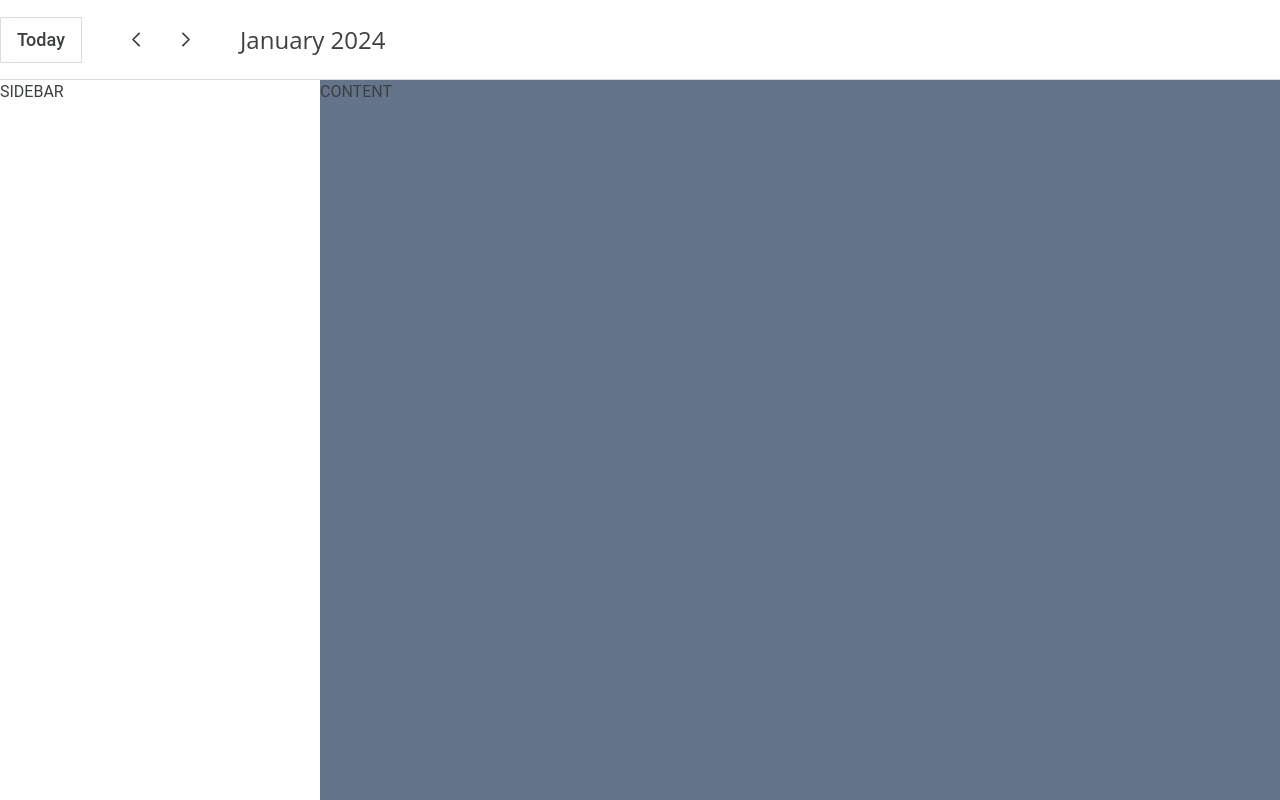
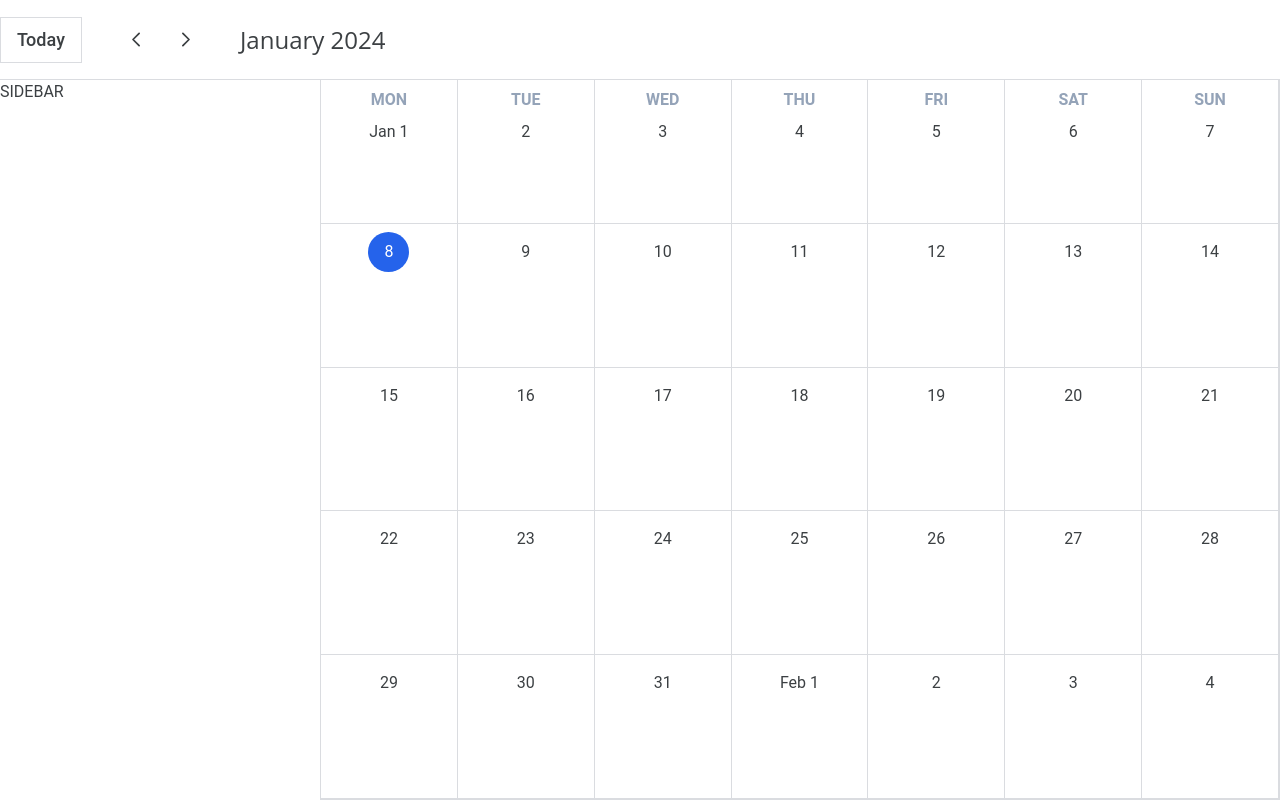
Before and after one commit to franpad8/google-calendar-clone, a React (Vite) app: page / in a window 1280 px wide. Built offline with nearby package versions, Linux system fonts and the light colour scheme.

Commit message:
Show Calendar Component

```diff
--- a/package.json
+++ b/package.json
@@ -23,6 +23,8 @@
     "@vitejs/plugin-react": "^4.2.1",
     "autoprefixer": "^10.4.16",
     "eslint": "^8.55.0",
+    "eslint-config-prettier": "^9.1.0",
+    "eslint-plugin-prettier": "^5.0.0",
     "eslint-plugin-react-hooks": "^4.6.0",
     "eslint-plugin-react-refresh": "^0.4.5",
     "postcss": "^8.4.33",
--- a/src/App.tsx
+++ b/src/App.tsx
@@ -1,8 +1,13 @@
 import React from 'react'
 import AppLayout from './AppLayout'
+import SelectedMonthProvider from './contexts/selectedMonthProvider'
 
 function App (): React.ReactElement {
-  return <AppLayout />
+  return (
+    <SelectedMonthProvider>
+      <AppLayout />
+    </SelectedMonthProvider>
+  )
 }
 
 export default App
--- a/src/AppLayout.tsx
+++ b/src/AppLayout.tsx
@@ -1,12 +1,15 @@
 import { ReactElement } from 'react'
 import Header from './components/Header'
+import Calendar from './components/Calendar'
 
 function AppLayout (): ReactElement {
   return (
     <div className='grid grid-cols-[20rem_1fr] h-screen grid-rows-[5rem_1fr]'>
       <Header />
       <div className='h-full'>SIDEBAR</div>
-      <main className='bg-slate-500'>CONTENT</main>
+      <main>
+        <Calendar />
+      </main>
     </div>
   )
 }
--- /dev/null
+++ b/src/components/Calendar.tsx
@@ -0,0 +1,101 @@
+import {
+  eachDayOfInterval,
+  endOfMonth,
+  format,
+  startOfMonth,
+  subDays,
+  isToday,
+  addDays
+} from 'date-fns'
+import Square from './Square'
+import { useSelectedMonth } from '../contexts/selectedMonthContext'
+
+function Calendar () {
+  const { selectedMonth } = useSelectedMonth()
+
+
+  const startMonth = startOfMonth(selectedMonth)
+  const endMonth = endOfMonth(selectedMonth)
+
+  const daysInMonth = eachDayOfInterval({
+    start: startMonth,
+    end: endMonth
+  })
+
+  const startMonthDay = Number(format(startMonth, 'i')) - 1
+  const daysBeforeStartOfMonth =
+    startMonthDay > 0
+      ? eachDayOfInterval({
+          start: subDays(startMonth, startMonthDay),
+          end: subDays(startMonth, 1)
+        })
+      : []
+
+  const numDaysAfterEndOfMonth = 7 - Number(format(endMonth, 'i'))
+
+  const daysAfterEndOfMonth =
+    numDaysAfterEndOfMonth > 0
+      ? eachDayOfInterval({
+          start: addDays(endMonth, 1),
+          end: addDays(endMonth, numDaysAfterEndOfMonth)
+        })
+      : []
+
+  return (
+    <div
+      className='grid
+                 grid-cols-[repeat(7,1fr)]
+                 grid-rows-5
+                 bg-hairline
+                 h-full
+                 w-full
+                 border border-hairline
+                 border-t-0'
+    >
+      {daysBeforeStartOfMonth.map(day => {
+        const dayOfMonthNumber = format(day, 'd')
+
+        return (
+          <Square
+            key={day.getTime()}
+            dayName={format(day, 'eee')}
+            dayNumber={dayOfMonthNumber}
+            isToday={isToday(day)}
+          />
+        )
+      })}
+      {daysInMonth.map(day => {
+        const dayOfMonthNumber = format(day, 'd')
+        const dayOfWeekNumber = format(day, 'i')
+        return (
+          <Square
+            key={day.getTime()}
+            dayName={
+              Number(dayOfMonthNumber) <= Number(dayOfWeekNumber)
+                ? format(day, 'eee')
+                : undefined
+            }
+            dayNumber={
+              dayOfMonthNumber === '1' ? format(day, 'MMM d') : dayOfMonthNumber
+            }
+            isToday={isToday(day)}
+          />
+        )
+      })}
+      {daysAfterEndOfMonth.map(day => {
+        const dayOfMonthNumber = format(day, 'd')
+        return (
+          <Square
+            key={day.getTime()}
+            dayNumber={
+              dayOfMonthNumber === '1' ? format(day, 'MMM d') : dayOfMonthNumber
+            }
+            isToday={isToday(day)}
+          />
+        )
+      })}
+    </div>
+  )
+}
+
+export default Calendar
--- a/src/components/MonthSelector.tsx
+++ b/src/components/MonthSelector.tsx
@@ -1,24 +1,26 @@
-import React, { useState } from 'react'
+import React from 'react'
 import { HiOutlineChevronLeft, HiOutlineChevronRight } from 'react-icons/hi'
-import { addMonths, format, subMonths } from 'date-fns'
+import { format } from 'date-fns'
+import { useSelectedMonth } from '../contexts/selectedMonthContext'
 
 function MonthSelector (): React.ReactElement {
-  const [selectedMonth, setSelectedMonth] = useState<Date>(() => new Date())
+
+  const {selectedMonth, decrementMonth, incrementMonth, goToCurrentMonth} = useSelectedMonth()
 
   const todayDate = format(selectedMonth, 'MMMM yyy')
 
   function onPreviousMonthClick (e: Event) {
     e.preventDefault()
-    setSelectedMonth(month => subMonths(month, 1))
+    decrementMonth()
   }
 
   function onNextMonthClick (e: Event) {
     e.preventDefault()
-    setSelectedMonth(month => addMonths(month, 1))
+    incrementMonth()
   }
 
   function onTodayClick () {
-    setSelectedMonth(new Date())
+    goToCurrentMonth()
   }
 
   return (
--- /dev/null
+++ b/src/components/Square.tsx
@@ -0,0 +1,40 @@
+import React from 'react'
+
+interface SquareProps {
+  dayName?: string
+  dayNumber: string
+  isToday?: boolean
+}
+
+function Square ({
+  dayName,
+  dayNumber,
+  isToday = false
+}: SquareProps): React.ReactElement {
+  const style = isToday ? 'bg-blue-600 text-white' : ''
+
+  return (
+    <div
+      className='flex
+                 flex-col
+                 gap
+                 bg-white
+                 items-center
+                 py-2
+                 border-solid
+                 border-r
+                 border-r-hairline
+                 border-b
+                 border-b-hairline'
+    >
+      {dayName && (
+        <span className='uppercase font-semibold text-slate-400'>
+          {dayName}
+        </span>
+      )}
+      <span className={`py-2 px-4 rounded-[50%] ${style}`}>{dayNumber}</span>
+    </div>
+  )
+}
+
+export default Square
--- /dev/null
+++ b/src/contexts/selectedMonthContext.ts
@@ -0,0 +1,18 @@
+import { createContext, useContext } from "react";
+
+export interface SelectedMonthContextType {
+  selectedMonth: Date,
+  incrementMonth: () => void,
+  decrementMonth: () => void,
+  goToCurrentMonth: () => void
+}
+
+export const SelectedMonthContext = createContext<SelectedMonthContextType | null>(null)
+
+export function useSelectedMonth () {
+  const context = useContext(SelectedMonthContext)
+
+  if (!context) throw new Error('SelectedMonthContext was used outside of SelectedMonthContext')
+
+  return context
+}
--- /dev/null
+++ b/src/contexts/selectedMonthProvider.tsx
@@ -0,0 +1,23 @@
+import React, { useState } from "react";
+import { SelectedMonthContext } from "./selectedMonthContext";
+import { addMonths, subMonths } from "date-fns";
+
+function SelectedMonthProvider({children}: {children: React.ReactElement}) {
+  const [selectedMonth, setSelectedMonth] = useState<Date>(() => new Date())
+
+  const incrementMonth = () => setSelectedMonth(month => addMonths(month, 1))
+  const decrementMonth = () => setSelectedMonth(month => subMonths(month, 1))
+  const goToCurrentMonth = () => setSelectedMonth(new Date())
+
+  const value = {
+    selectedMonth,
+    incrementMonth,
+    decrementMonth,
+    goToCurrentMonth
+  }
+
+  return <><SelectedMonthContext.Provider value={value}>{children}</SelectedMonthContext.Provider></>
+
+}
+
+export default SelectedMonthProvider
```
Also changed, not shown: .eslintrc.cjs, 1 other file (tests, documents, lock files or other folders).
